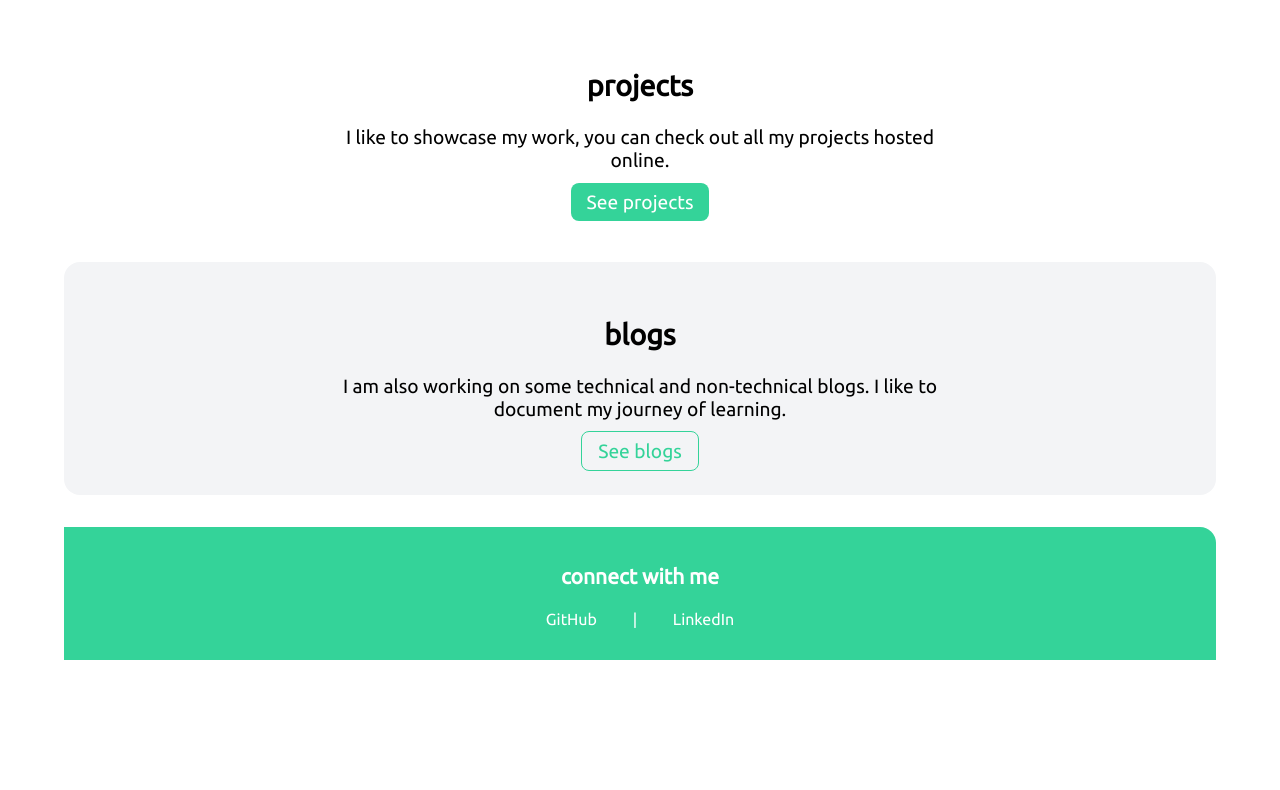
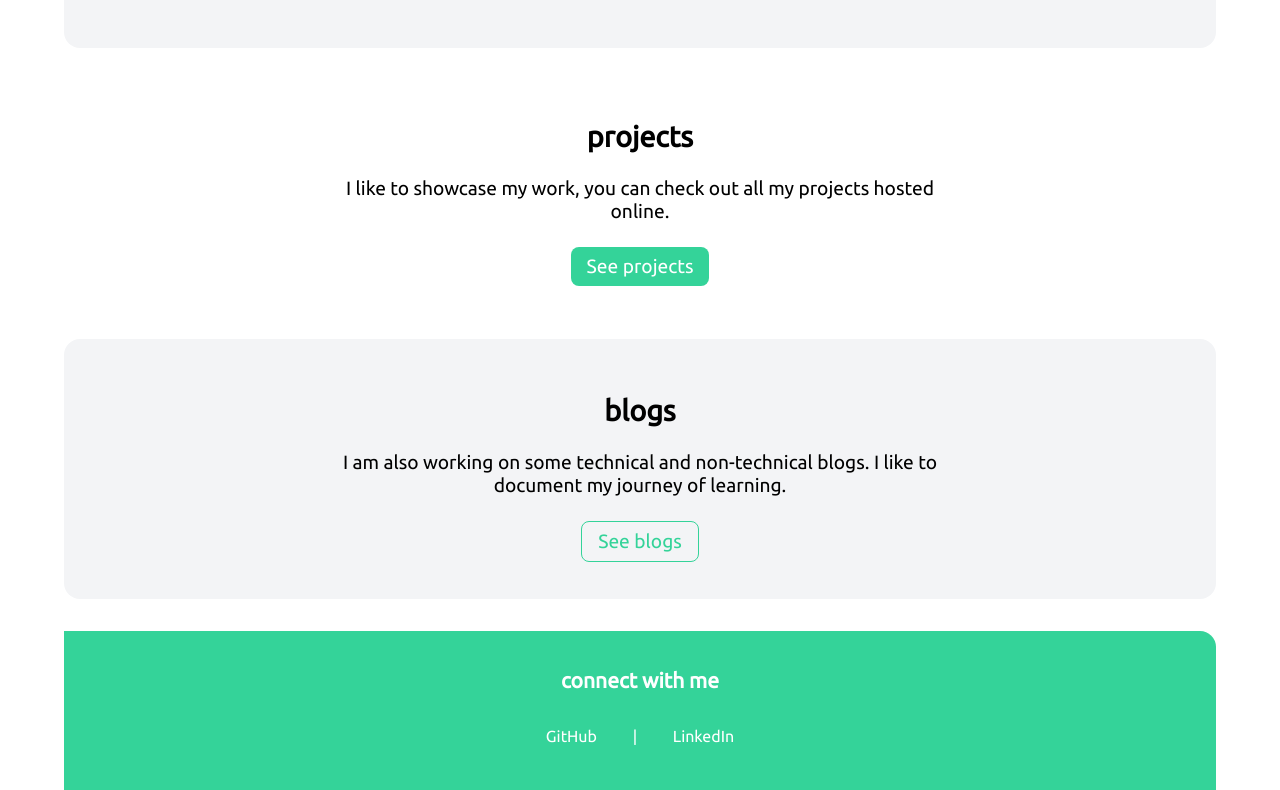
Before and after one commit to parvez-rashid/neogcamp-lesson-3, a plain HTML site: page index.html in a window 1280 px wide. Shown: the part 579-1369 px from the top of the page. Before the commit the page ends 1239 px from the top, so only its background shows below. Drawn offline with Linux system fonts and the light colour scheme.

Commit message:
update style.css

```diff
--- a/style.css
+++ b/style.css
@@ -31,17 +31,21 @@ hr {
 
 /* links */
 .link {
+    display: inline-block;
     text-decoration: none;
     padding: 0.5rem 1rem;
+    margin: 0.3rem 0rem;
 }
 
 .primary-link {
+    display: inline-block;
     background-color: var(--primary-color);
     color: white;
     border-radius: 0.5rem;
 }
 
 .secondary-link {
+    display: inline-block;
     color: var(--primary-color);
     border: 1px solid var(--primary-color);
     border-radius: 0.5rem;
```
Also changed, not shown: 3 other files.
